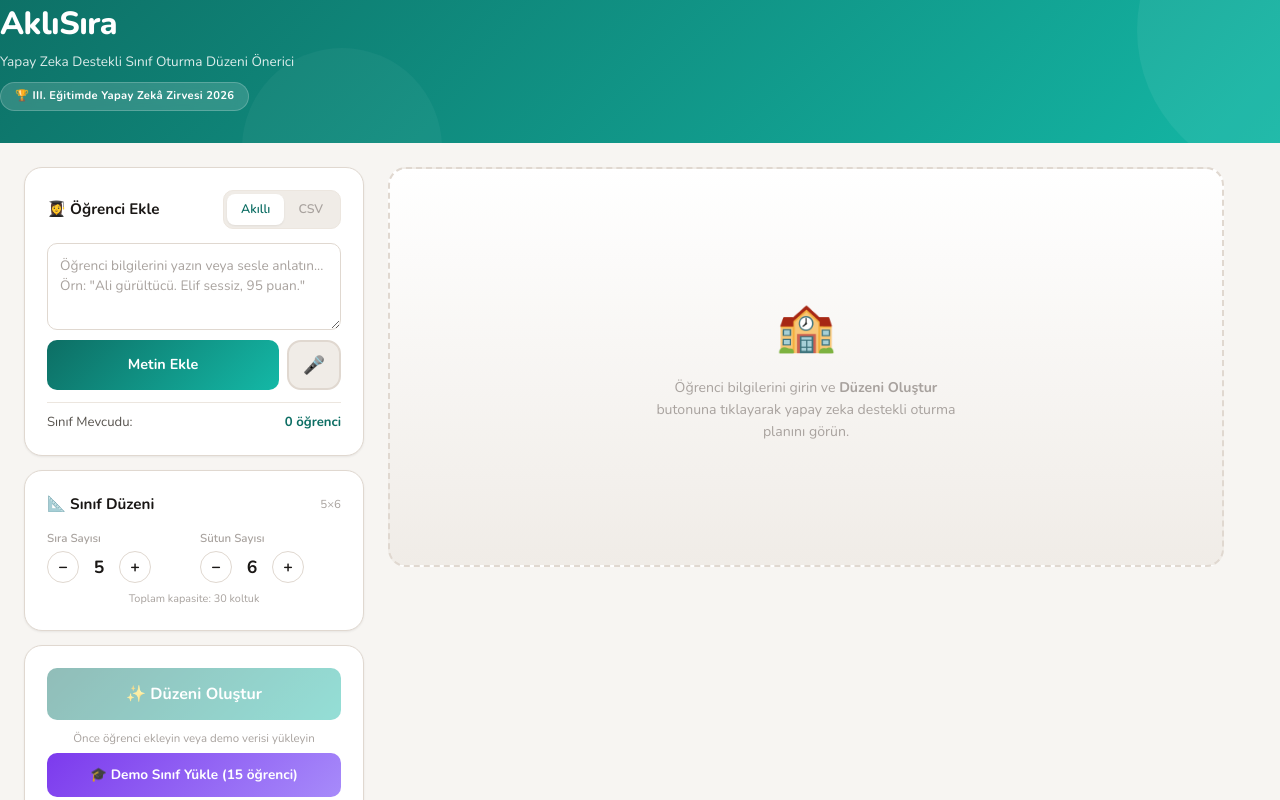
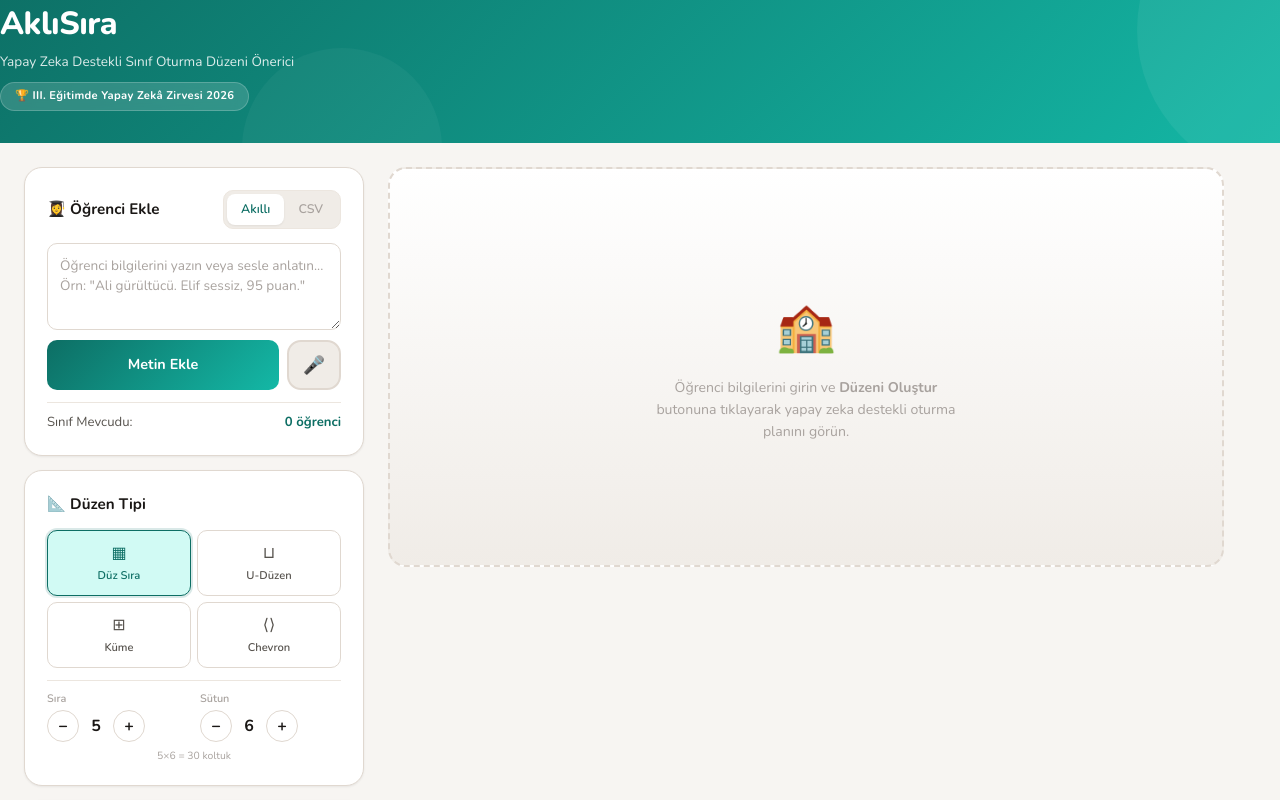
Before and after one commit to yutuf/aklisira, a Next.js app: page / in a window 1280 px wide. Shown: the top 800 px of the page. Built offline with nearby package versions, Linux system fonts and the light colour scheme.

Commit message:
v2.3 — Layout presets (Grid, U-Shape, Cluster, Chevron), minimized empty seats

```diff
--- a/src/app/globals.css
+++ b/src/app/globals.css
@@ -228,6 +228,35 @@ body {
 .btn-stepper:disabled {
   opacity: 0.3;
   cursor: not-allowed;
+}
+
+.layout-preset-btn {
+  display: flex;
+  flex-direction: column;
+  align-items: center;
+  justify-content: center;
+  gap: 3px;
+  padding: 10px 8px;
+  border: 1.5px solid var(--border);
+  border-radius: var(--radius-sm);
+  background: var(--bg-card);
+  cursor: pointer;
+  transition: all 0.2s ease;
+  color: var(--text-secondary);
+  font-family: inherit;
+}
+
+.layout-preset-btn:hover {
+  border-color: var(--primary-light);
+  color: var(--primary);
+  background: var(--primary-pale);
+}
+
+.layout-preset-btn.active {
+  border-color: var(--primary);
+  background: var(--primary-pale);
+  color: var(--primary);
+  box-shadow: 0 0 0 2px rgba(13, 110, 100, 0.15);
 }
 
 .btn-secondary {
--- a/src/app/page.tsx
+++ b/src/app/page.tsx
@@ -36,6 +36,7 @@ export default function Dashboard() {
   const [aiExplanation, setAiExplanation] = useState("");
   const [optimizationDone, setOptimizationDone] = useState(false);
   const [demoCount, setDemoCount] = useState(0);
+  const [layoutType, setLayoutType] = useState<string>('grid');
 
   // Input state
   const [inputMode, setInputMode] = useState<'csv' | 'smart'>('smart');
@@ -310,29 +311,49 @@ export default function Dashboard() {
             {/* Layout Config Card */}
             <div className="card animate-fade-in">
               <div className="card-header">
-                <span>📐 Sınıf Düzeni</span>
-                <span style={{ fontSize: '0.72rem', color: 'var(--text-muted)', fontWeight: 400 }}>{layout.rows}×{layout.cols}</span>
+                <span>📐 Düzen Tipi</span>
               </div>
+              {/* Layout presets */}
+              <div style={{ display: 'grid', gridTemplateColumns: '1fr 1fr', gap: '6px', marginBottom: '12px' }}>
+                {[
+                  { id: 'grid', icon: '▦', label: 'Düz Sıra' },
+                  { id: 'u-shape', icon: '⊔', label: 'U-Düzen' },
+                  { id: 'cluster', icon: '⊞', label: 'Küme' },
+                  { id: 'chevron', icon: '⟨⟩', label: 'Chevron' },
+                ].map(lt => (
+                  <button
+                    key={lt.id}
+                    onClick={() => setLayoutType(lt.id)}
+                    className={`layout-preset-btn ${layoutType === lt.id ? 'active' : ''}`}
+                  >
+                    <span style={{ fontSize: '1rem' }}>{lt.icon}</span>
+                    <span style={{ fontSize: '0.7rem', fontWeight: 600 }}>{lt.label}</span>
+                  </button>
+                ))}
+              </div>
+              {/* Row/Col Config */}
+              <div style={{ borderTop: '1px solid var(--border-light)', paddingTop: '10px' }}>
                 <div style={{ display: 'flex', gap: '12px' }}>
                   <div style={{ flex: 1 }}>
-                  <label style={{ fontSize: '0.72rem', fontWeight: 600, color: 'var(--text-muted)', display: 'block', marginBottom: '4px' }}>Sıra Sayısı</label>
-                  <div style={{ display: 'flex', alignItems: 'center', gap: '6px' }}>
+                    <label style={{ fontSize: '0.68rem', fontWeight: 600, color: 'var(--text-muted)', display: 'block', marginBottom: '3px' }}>Sıra</label>
+                    <div style={{ display: 'flex', alignItems: 'center', gap: '5px' }}>
                       <button className="btn-stepper" onClick={() => setLayout(p => ({ ...p, rows: Math.max(2, p.rows - 1) }))} disabled={layout.rows <= 2}>−</button>
-                    <span style={{ fontWeight: 700, fontSize: '1.1rem', minWidth: '28px', textAlign: 'center' }}>{layout.rows}</span>
+                      <span style={{ fontWeight: 700, fontSize: '1rem', minWidth: '24px', textAlign: 'center' }}>{layout.rows}</span>
                       <button className="btn-stepper" onClick={() => setLayout(p => ({ ...p, rows: Math.min(10, p.rows + 1) }))}>+</button>
                     </div>
                   </div>
                   <div style={{ flex: 1 }}>
-                  <label style={{ fontSize: '0.72rem', fontWeight: 600, color: 'var(--text-muted)', display: 'block', marginBottom: '4px' }}>Sütun Sayısı</label>
-                  <div style={{ display: 'flex', alignItems: 'center', gap: '6px' }}>
+                    <label style={{ fontSize: '0.68rem', fontWeight: 600, color: 'var(--text-muted)', display: 'block', marginBottom: '3px' }}>Sütun</label>
+                    <div style={{ display: 'flex', alignItems: 'center', gap: '5px' }}>
                       <button className="btn-stepper" onClick={() => setLayout(p => ({ ...p, cols: Math.max(2, p.cols - 1) }))} disabled={layout.cols <= 2}>−</button>
-                    <span style={{ fontWeight: 700, fontSize: '1.1rem', minWidth: '28px', textAlign: 'center' }}>{layout.cols}</span>
+                      <span style={{ fontWeight: 700, fontSize: '1rem', minWidth: '24px', textAlign: 'center' }}>{layout.cols}</span>
                       <button className="btn-stepper" onClick={() => setLayout(p => ({ ...p, cols: Math.min(10, p.cols + 1) }))}>+</button>
                     </div>
                   </div>
                 </div>
-              <div style={{ marginTop: '8px', fontSize: '0.68rem', color: 'var(--text-muted)', textAlign: 'center' }}>
-                Toplam kapasite: {layout.rows * layout.cols} koltuk
+                <div style={{ marginTop: '6px', fontSize: '0.65rem', color: 'var(--text-muted)', textAlign: 'center' }}>
+                  {layout.rows}×{layout.cols} = {layout.rows * layout.cols} koltuk
+                </div>
               </div>
             </div>
 
@@ -377,7 +398,7 @@ export default function Dashboard() {
             {/* Seating Grid */}
             {assignments.length > 0 ? (
               <div className={optimizationDone ? 'success-flash' : ''}>
-                <SeatingGrid layout={layout} assignments={assignments} />
+                <SeatingGrid layout={layout} assignments={assignments} layoutType={layoutType} />
               </div>
             ) : (
               <div className="empty-state">
--- a/src/components/SeatingGrid.tsx
+++ b/src/components/SeatingGrid.tsx
@@ -5,6 +5,7 @@ import { ClassroomLayout, SeatingAssignment } from '../types';
 interface SeatingGridProps {
     layout: ClassroomLayout;
     assignments: SeatingAssignment[];
+    layoutType?: string;
 }
 
 const getBehaviorLabel = (type: string) => {
@@ -49,116 +50,83 @@ const getMovementLabel = (m: string) => {
     }
 };
 
-export const SeatingGrid: React.FC<SeatingGridProps> = ({ layout, assignments }) => {
+const layoutLabels: Record<string, string> = {
+    'grid': 'Düz Sıra',
+    'u-shape': 'U-Düzen',
+    'cluster': 'Küme (Grup)',
+    'chevron': 'Chevron (V)',
+};
+
+export const SeatingGrid: React.FC<SeatingGridProps> = ({ layout, assignments, layoutType = 'grid' }) => {
     const [hoveredStudent, setHoveredStudent] = useState<string | null>(null);
-    const grid = Array(layout.rows).fill(null).map(() => Array(layout.cols).fill(null));
 
+    // Build student placement grid
+    const grid: (any | null)[][] = Array(layout.rows).fill(null).map(() => Array(layout.cols).fill(null));
     assignments.forEach(a => {
         if (a.row < layout.rows && a.col < layout.cols) {
             grid[a.row][a.col] = a.student;
         }
     });
 
+    // Render a single student cell
+    const renderCell = (student: any, rIndex: number, cIndex: number, isGhost = false) => {
+        if (!student) {
+            if (isGhost) return null; // Don't render ghosts for non-grid layouts
             return (
-        <div className="card" style={{ padding: '24px' }}>
-            <div className="card-header">
-                <span>📐 Sınıf Düzeni</span>
-                <span style={{ fontSize: '0.72rem', color: 'var(--text-muted)', fontWeight: 400 }}>
-                    {assignments.length} öğrenci · {layout.rows}×{layout.cols} düzen
-                </span>
+                <div key={`${rIndex}-${cIndex}`} className="seat-cell empty" style={{ opacity: 0.25, minHeight: '60px' }}>
+                    <span style={{ color: 'var(--text-muted)', fontSize: '0.6rem' }}>·</span>
                 </div>
-
-            {/* Teacher desk */}
-            <div className="teacher-desk">
-                🏫 Öğretmen Masası
-            </div>
-
-            {/* Grid */}
-            <div
-                style={{
-                    display: 'grid',
-                    gridTemplateColumns: `repeat(${layout.cols}, minmax(85px, 1fr))`,
-                    gap: '8px',
-                    marginTop: '12px'
-                }}
-            >
-                {grid.map((row, rIndex) => (
-                    row.map((student: any, cIndex: number) => (
+            );
+        }
+        return (
             <div
                 key={`${rIndex}-${cIndex}`}
-                            className={`seat-cell ${student ? 'occupied' : 'empty'}`}
-                            onMouseEnter={() => student && setHoveredStudent(student.id)}
+                className="seat-cell occupied"
+                onMouseEnter={() => setHoveredStudent(student.id)}
                 onMouseLeave={() => setHoveredStudent(null)}
                 style={{ position: 'relative' }}
             >
                 <div className="seat-row-label">
-                                {rIndex === 0 ? "Ön sıra" : `${rIndex + 1}. sıra`}
+                    {rIndex === 0 ? "Ön" : `${rIndex + 1}.`}
                 </div>
-
-                            {student ? (
-                                <div style={{ textAlign: 'center', marginTop: '4px' }}>
-                                    <span className="seat-name" title={student.name}>
-                                        {student.name}
-                                    </span>
-                                    <div style={{ display: 'flex', justifyContent: 'center', gap: '5px', marginTop: '5px', alignItems: 'center' }}>
-                                        <span
-                                            style={{
-                                                fontSize: '0.58rem',
-                                                fontWeight: 700,
-                                                color: 'white',
+                <div style={{ textAlign: 'center', marginTop: '2px' }}>
+                    <span className="seat-name" title={student.name}>{student.name}</span>
+                    <div style={{ display: 'flex', justifyContent: 'center', gap: '4px', marginTop: '4px', alignItems: 'center' }}>
+                        <span style={{
+                            fontSize: '0.55rem', fontWeight: 700, color: 'white',
                             background: getBehaviorLabel(student.behaviorType).color,
-                                                padding: '1px 5px',
-                                                borderRadius: '4px',
-                                            }}
-                                        >
+                            padding: '1px 4px', borderRadius: '3px',
+                        }}>
                             {getBehaviorLabel(student.behaviorType).label}
                         </span>
-                                        <span
-                                            style={{
-                                                fontSize: '0.68rem',
-                                                color: getAcademicLabel(student.academicLevel).color,
-                                                fontWeight: 700,
-                                            }}
-                                        >
+                        <span style={{
+                            fontSize: '0.65rem', color: getAcademicLabel(student.academicLevel).color, fontWeight: 700,
+                        }}>
                             {getAcademicLabel(student.academicLevel).label}
                         </span>
                         {getSpecialLabel(student.specialNeeds) && (
                             <span style={{
-                                                fontSize: '0.5rem',
-                                                fontWeight: 700,
-                                                color: 'white',
-                                                background: '#dc2626',
-                                                padding: '0px 4px',
-                                                borderRadius: '3px',
-                                            }}>
-                                                ⚕
-                                            </span>
+                                fontSize: '0.5rem', fontWeight: 700, color: 'white',
+                                background: '#dc2626', padding: '0px 3px', borderRadius: '3px',
+                            }}>⚕</span>
                         )}
+                    </div>
                 </div>
 
                 {/* Hover tooltip */}
                 {hoveredStudent === student.id && (
                     <div style={{
-                                            position: 'absolute',
-                                            bottom: 'calc(100% + 8px)',
-                                            left: '50%',
-                                            transform: 'translateX(-50%)',
-                                            background: 'white',
-                                            border: '1px solid var(--border)',
-                                            borderRadius: 'var(--radius-sm)',
-                                            padding: '10px 14px',
-                                            boxShadow: 'var(--shadow-lg)',
-                                            zIndex: 100,
-                                            minWidth: '160px',
-                                            textAlign: 'left',
-                                            fontSize: '0.72rem',
-                                            color: 'var(--text)',
-                                            animation: 'fadeIn 0.15s ease-out',
+                        position: 'absolute', bottom: 'calc(100% + 8px)', left: '50%',
+                        transform: 'translateX(-50%)', background: 'white',
+                        border: '1px solid var(--border)', borderRadius: 'var(--radius-sm)',
+                        padding: '10px 14px', boxShadow: 'var(--shadow-lg)', zIndex: 100,
+                        minWidth: '155px', textAlign: 'left', fontSize: '0.72rem',
+                        color: 'var(--text)', animation: 'fadeIn 0.15s ease-out',
                     }}>
-                                            <div style={{ fontWeight: 800, fontSize: '0.85rem', marginBottom: '6px', color: 'var(--primary)' }}>
+                        <div style={{ fontWeight: 800, fontSize: '0.85rem', marginBottom: '5px', color: 'var(--primary)' }}>
                             {student.name}
                         </div>
-                                            <div style={{ display: 'flex', flexDirection: 'column', gap: '3px' }}>
+                        <div style={{ display: 'flex', flexDirection: 'column', gap: '2px' }}>
                             <div><span style={{ color: 'var(--text-muted)' }}>Akademik:</span> <strong>{getAcademicLabel(student.academicLevel).text}</strong></div>
                             <div><span style={{ color: 'var(--text-muted)' }}>Davranış:</span> <strong>{getBehaviorLabel(student.behaviorType).text}</strong></div>
                             <div><span style={{ color: 'var(--text-muted)' }}>Hareket:</span> <strong>{getMovementLabel(student.movementNeeds)}</strong></div>
@@ -169,51 +137,172 @@ export const SeatingGrid: React.FC<SeatingGridProps> = ({ layout, assignments })
                                 <div><span style={{ color: 'var(--text-muted)' }}>Arkadaş:</span> <strong>{student.friends.join(', ')}</strong></div>
                             )}
                         </div>
-                                            {/* Arrow */}
                         <div style={{
-                                                position: 'absolute',
-                                                bottom: '-5px',
-                                                left: '50%',
+                            position: 'absolute', bottom: '-5px', left: '50%',
                             transform: 'translateX(-50%) rotate(45deg)',
-                                                width: '10px',
-                                                height: '10px',
-                                                background: 'white',
-                                                border: '1px solid var(--border)',
-                                                borderTop: 'none',
-                                                borderLeft: 'none',
+                            width: '10px', height: '10px', background: 'white',
+                            border: '1px solid var(--border)', borderTop: 'none', borderLeft: 'none',
                         }} />
                     </div>
                 )}
             </div>
-                            ) : (
-                                <span style={{ color: 'var(--text-muted)', fontSize: '0.7rem', opacity: 0.5 }}>Boş</span>
+        );
+    };
+
+    // Flatten assignments for non-grid layouts
+    const studentList = assignments.map(a => a.student);
+
+    // ─── U-Shape Layout ───
+    const renderUShape = () => {
+        const sideCount = Math.floor(studentList.length * 0.3);
+        const bottomCount = studentList.length - sideCount * 2;
+        const leftSide = studentList.slice(0, Math.min(sideCount, studentList.length));
+        const rightSide = studentList.slice(sideCount, sideCount * 2);
+        const bottom = studentList.slice(sideCount * 2);
+        const maxSide = Math.max(leftSide.length, rightSide.length, 1);
+
+        return (
+            <div style={{ display: 'flex', flexDirection: 'column', gap: '8px', alignItems: 'center' }}>
+                <div style={{ display: 'flex', gap: '8px', width: '100%', justifyContent: 'space-between' }}>
+                    {/* Left column */}
+                    <div style={{ display: 'flex', flexDirection: 'column', gap: '8px', width: '90px' }}>
+                        {leftSide.map((s, i) => renderCell(s, i, 0))}
+                    </div>
+                    {/* Center empty space */}
+                    <div style={{ flex: 1, display: 'flex', alignItems: 'center', justifyContent: 'center', minHeight: maxSide * 90 }}>
+                        <div style={{ color: 'var(--text-muted)', fontSize: '0.75rem', opacity: 0.4, textAlign: 'center' }}>
+                            <div style={{ fontSize: '1.5rem', marginBottom: '4px' }}>📚</div>
+                            Çalışma Alanı
+                        </div>
+                    </div>
+                    {/* Right column */}
+                    <div style={{ display: 'flex', flexDirection: 'column', gap: '8px', width: '90px' }}>
+                        {rightSide.map((s, i) => renderCell(s, i, 1))}
+                    </div>
+                </div>
+                {/* Bottom row */}
+                <div style={{ display: 'flex', gap: '8px', justifyContent: 'center', flexWrap: 'wrap' }}>
+                    {bottom.map((s, i) => (
+                        <div key={i} style={{ width: '90px' }}>{renderCell(s, maxSide, i)}</div>
+                    ))}
+                </div>
+            </div>
+        );
+    };
+
+    // ─── Cluster Layout (Groups of 4) ───
+    const renderCluster = () => {
+        const groups: any[][] = [];
+        for (let i = 0; i < studentList.length; i += 4) {
+            groups.push(studentList.slice(i, i + 4));
+        }
+        return (
+            <div style={{ display: 'flex', flexWrap: 'wrap', gap: '20px', justifyContent: 'center' }}>
+                {groups.map((group, gIdx) => (
+                    <div key={gIdx} style={{
+                        display: 'grid', gridTemplateColumns: '1fr 1fr', gap: '6px',
+                        padding: '10px', border: '2px solid var(--border)',
+                        borderRadius: 'var(--radius-md)', background: 'var(--bg-muted)',
+                    }}>
+                        <div style={{
+                            gridColumn: '1 / -1', textAlign: 'center',
+                            fontSize: '0.6rem', fontWeight: 700, color: 'var(--text-muted)',
+                            padding: '0 0 4px', borderBottom: '1px solid var(--border-light)',
+                        }}>
+                            Grup {gIdx + 1}
+                        </div>
+                        {group.map((s, i) => (
+                            <div key={i} style={{ width: '85px' }}>{renderCell(s, gIdx, i)}</div>
+                        ))}
+                    </div>
+                ))}
+            </div>
+        );
+    };
+
+    // ─── Chevron (V-Shape) Layout ───
+    const renderChevron = () => {
+        const rowCount = Math.ceil(studentList.length / layout.cols);
+        let idx = 0;
+        const rows: any[][] = [];
+        for (let r = 0; r < rowCount; r++) {
+            const row = studentList.slice(idx, idx + layout.cols);
+            rows.push(row);
+            idx += layout.cols;
+        }
+        return (
+            <div style={{ display: 'flex', flexDirection: 'column', gap: '8px', alignItems: 'center' }}>
+                {rows.map((row, rIdx) => (
+                    <div key={rIdx} style={{
+                        display: 'flex', gap: '8px', justifyContent: 'center',
+                        paddingLeft: `${rIdx * 20}px`, paddingRight: `${rIdx * 20}px`,
+                    }}>
+                        {row.map((s, cIdx) => (
+                            <div key={cIdx} style={{ width: '85px' }}>{renderCell(s, rIdx, cIdx)}</div>
+                        ))}
+                    </div>
+                ))}
+            </div>
+        );
+    };
+
+    // ─── Standard Grid (centered) ───
+    const renderGrid = () => {
+        return (
+            <div style={{
+                display: 'grid',
+                gridTemplateColumns: `repeat(${layout.cols}, minmax(80px, 1fr))`,
+                gap: '8px', marginTop: '12px',
+            }}>
+                {grid.map((row, rIndex) =>
+                    row.map((student: any, cIndex: number) => renderCell(student, rIndex, cIndex))
                 )}
             </div>
-                    ))
-                ))}
+        );
+    };
+
+    const renderLayout = () => {
+        switch (layoutType) {
+            case 'u-shape': return renderUShape();
+            case 'cluster': return renderCluster();
+            case 'chevron': return renderChevron();
+            default: return renderGrid();
+        }
+    };
+
+    return (
+        <div className="card" style={{ padding: '24px' }}>
+            <div className="card-header">
+                <span>📐 Sınıf Düzeni — {layoutLabels[layoutType] || 'Düz Sıra'}</span>
+                <span style={{ fontSize: '0.72rem', color: 'var(--text-muted)', fontWeight: 400 }}>
+                    {assignments.length} öğrenci
+                </span>
+            </div>
+
+            {/* Teacher desk */}
+            <div className="teacher-desk">🏫 Öğretmen Masası</div>
+
+            {/* Grid Content */}
+            <div style={{ marginTop: '12px' }}>
+                {renderLayout()}
             </div>
 
             {/* Legend */}
             <div style={{
-                marginTop: '14px',
-                paddingTop: '10px',
+                marginTop: '14px', paddingTop: '10px',
                 borderTop: '1px solid var(--border-light)',
-                display: 'flex',
-                flexWrap: 'wrap',
-                gap: '10px',
-                fontSize: '0.68rem',
-                color: 'var(--text-muted)',
-                alignItems: 'center',
+                display: 'flex', flexWrap: 'wrap', gap: '10px',
+                fontSize: '0.65rem', color: 'var(--text-muted)', alignItems: 'center',
             }}>
                 <span style={{ fontWeight: 600 }}>Davranış:</span>
                 <span><span style={{ color: '#7c3aed', fontWeight: 700 }}>Ld</span> Lider</span>
                 <span><span style={{ color: '#15803d', fontWeight: 700 }}>Ss</span> Sessiz</span>
-                <span><span style={{ color: '#dc2626', fontWeight: 700 }}>Dd</span> D. Dağıtıcı</span>
+                <span><span style={{ color: '#dc2626', fontWeight: 700 }}>Dd</span> D.Dağıtıcı</span>
                 <span><span style={{ color: '#0369a1', fontWeight: 700 }}>Ak</span> Aktif</span>
                 <span style={{ opacity: 0.3 }}>|</span>
-                <span>Akademik: <span style={{ color: '#0d6e64' }}>▲</span> Yüksek <span style={{ color: '#d97706' }}>▽</span> Düşük</span>
+                <span><span style={{ color: '#0d6e64' }}>▲</span> Yüksek <span style={{ color: '#d97706' }}>▽</span> Düşük</span>
                 <span style={{ opacity: 0.3 }}>|</span>
-                <span><span style={{ color: '#dc2626', fontWeight: 700 }}>⚕</span> Özel Gereksinim</span>
+                <span><span style={{ color: '#dc2626', fontWeight: 700 }}>⚕</span> Özel</span>
             </div>
         </div>
     );
```
Lines whose indentation alone changed are shown as unchanged.
